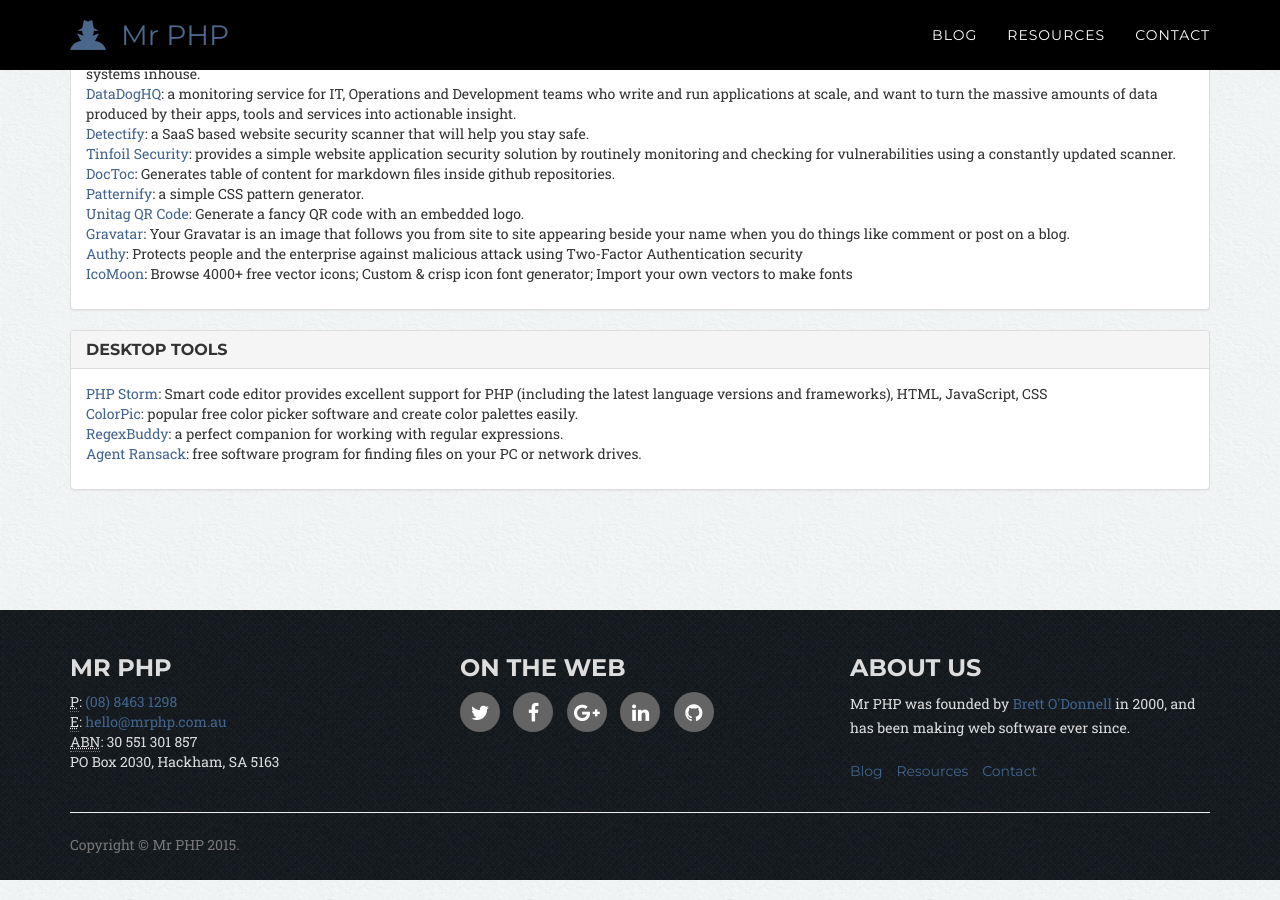
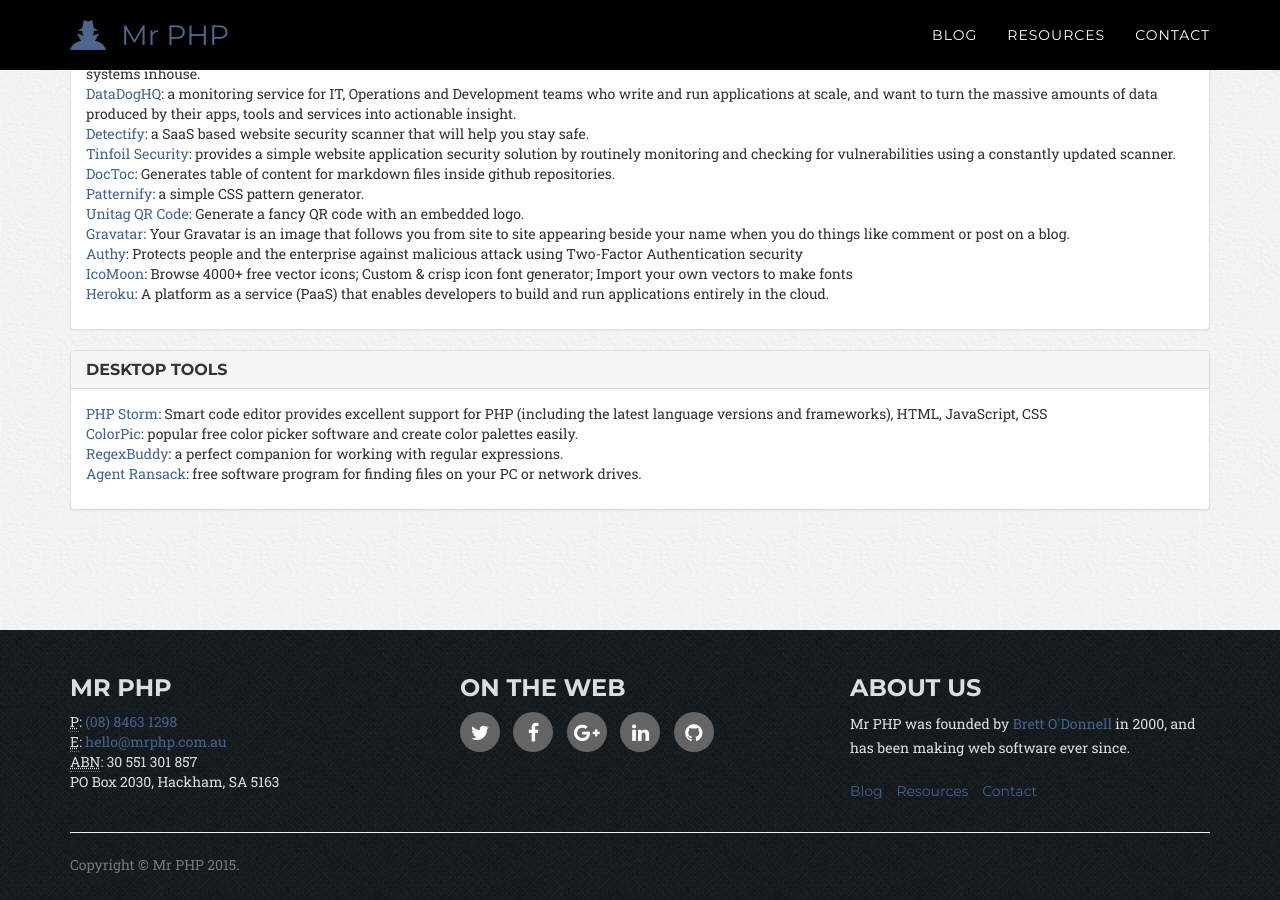
Before and after one commit to mr-php/mr-php.github.io, a Jekyll site: the page built from resources.html, in a window 1280 px wide and 900 px high, scrolled down 1777 px. Built offline with Jekyll 4.4.1, drawn with Linux system fonts in a browser that asks for light colours; nearby versions of some CDN libraries; some web fonts are replaced; Markdown is read by kramdown in place of the engine named in the settings.

Commit message:
Update resources.yml

```diff
--- a/_data/resources.yml
+++ b/_data/resources.yml
@@ -162,6 +162,9 @@
   - name: IcoMoon
     url: https://icomoon.io
     description: Browse 4000+ free vector icons; Custom & crisp icon font generator; Import your own vectors to make fonts
+  - name: Heroku
+    url: https://www.heroku.com/
+    description: A platform as a service (PaaS) that enables developers to build and run applications entirely in the cloud.
 - name: Desktop Tools
   resources:
   - name: PHP Storm
```
